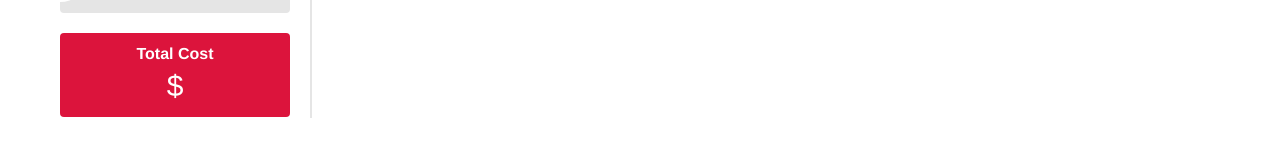
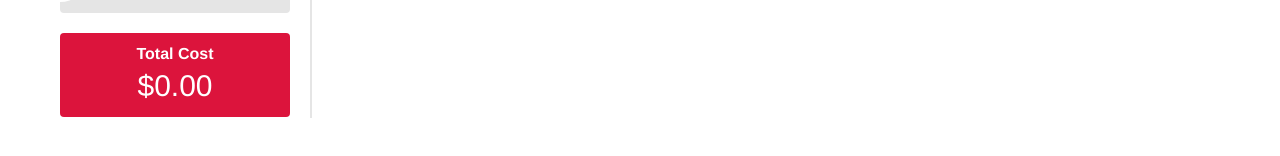
Before and after one commit to bhinebaugh/boxco, a React (Create React App) app: page / in a window 1280 px wide. Shown: the part 512-668 px from the top of the page. Built offline with nearby package versions, Linux system fonts and the light colour scheme; a web font is replaced by a local one.

Commit message:
refactor quality and price tracking

```diff
--- a/src/components/Progress.js
+++ b/src/components/Progress.js
@@ -25,7 +25,7 @@ const Progress = ({ activeId, height, length, width, quantity, cardboard, printQ
                 <li>
                     <a href="#total-cost" className="step step-total-cost">
                         <h3 className="step-total-cost-heading">Total Cost</h3>
-                        <div className="step-total-cost-value">${price}</div>
+                        <div className="step-total-cost-value">${ price ? price.toFixed(2) : "0.00"}</div>
                     </a>
                 </li>
             </ul>
@@ -39,7 +39,7 @@ export default connect(
         height: state.dimensions.height,
         length: state.dimensions.length,
         width: state.dimensions.width,
-        quantity: state.quantity.amount,
+        quantity: state.quantity,
         cardboard: state.cardboard,
         printQuality: state.printQuality,
         selectedExtras: state.selectedExtras,
--- a/src/components/Quantity.js
+++ b/src/components/Quantity.js
@@ -12,6 +12,6 @@ const Quantity = ({ changeQuantity, quantity }) => {
 }
 
 export default connect(
-    state => ({ quantity: state.quantity.amount }),
+    state => ({ quantity: state.quantity }),
     { changeQuantity }
 )(Quantity)
--- a/src/components/TotalCost.js
+++ b/src/components/TotalCost.js
@@ -1,6 +1,7 @@
 import React from 'react';
+import { connect } from 'react-redux';
 
-const TotalCost = (props) => {
+const TotalCost = ({ quantity, dimensions, cardboard, printQuality, selectedExtras }) => {
     return (
         <div id="total-cost" className="content-step">
             <h2>Total Cost</h2>
@@ -25,4 +26,6 @@ const TotalCost = (props) => {
     )
 }
 
-export default TotalCost
+export default connect(
+    state => state
+)(TotalCost)
--- a/src/reducers.js
+++ b/src/reducers.js
@@ -27,9 +27,9 @@ export const dimensions = createReducer(
     }
 )
 export const quantity = createReducer(
-    {amount: 0},
+    0,
     {
-        [changeQuantity]: (state, action) => { state.amount = action.payload }
+        [changeQuantity]: (state, action) => action.payload
     }
 )
 export const cardboard = createReducer(
--- a/src/selectors.js
+++ b/src/selectors.js
@@ -8,7 +8,7 @@ export const calculateArea = ({height, length, width}) => {
 }
 
 export const calculatePrice = ({dimensions, quantity, cardboard, printQuality, selectedExtras}) => {
-    if (quantity.amount <= 0) { return null }
+    if (quantity <= 0) { return null }
     if (Object.keys(dimensions).some(key => dimensions[key] <= 0)) { return null }
     if (!cardboard) { return null }
     if (!printQuality) { return null }
@@ -19,7 +19,7 @@ export const calculatePrice = ({dimensions, quantity, cardboard, printQuality, s
     let isDiscounted = false
     let price = 0
     const areaPerBox = calculateArea(dimensions)
-    const areaTotal = areaPerBox * quantity.amount
+    const areaTotal = areaPerBox * quantity
 
     // 2. cardboard grade
     // A, B, or C
@@ -78,11 +78,11 @@ export const calculatePrice = ({dimensions, quantity, cardboard, printQuality, s
     // $.05 per reinforced bottom
 
     if (selectedExtras.includes("handles")) {
-        price = price + (quantity.amount * 0.1)
+        price = price + (quantity * 0.1)
     }
     if (selectedExtras.includes("reinforced-bottom")) {
         if (cardboard !== "A") { return null }
-        price = price + (quantity.amount * 0.05)
+        price = price + (quantity * 0.05)
     }
 
 
```
Also changed, not shown: 1 other file (tests, documents, lock files or other folders).
